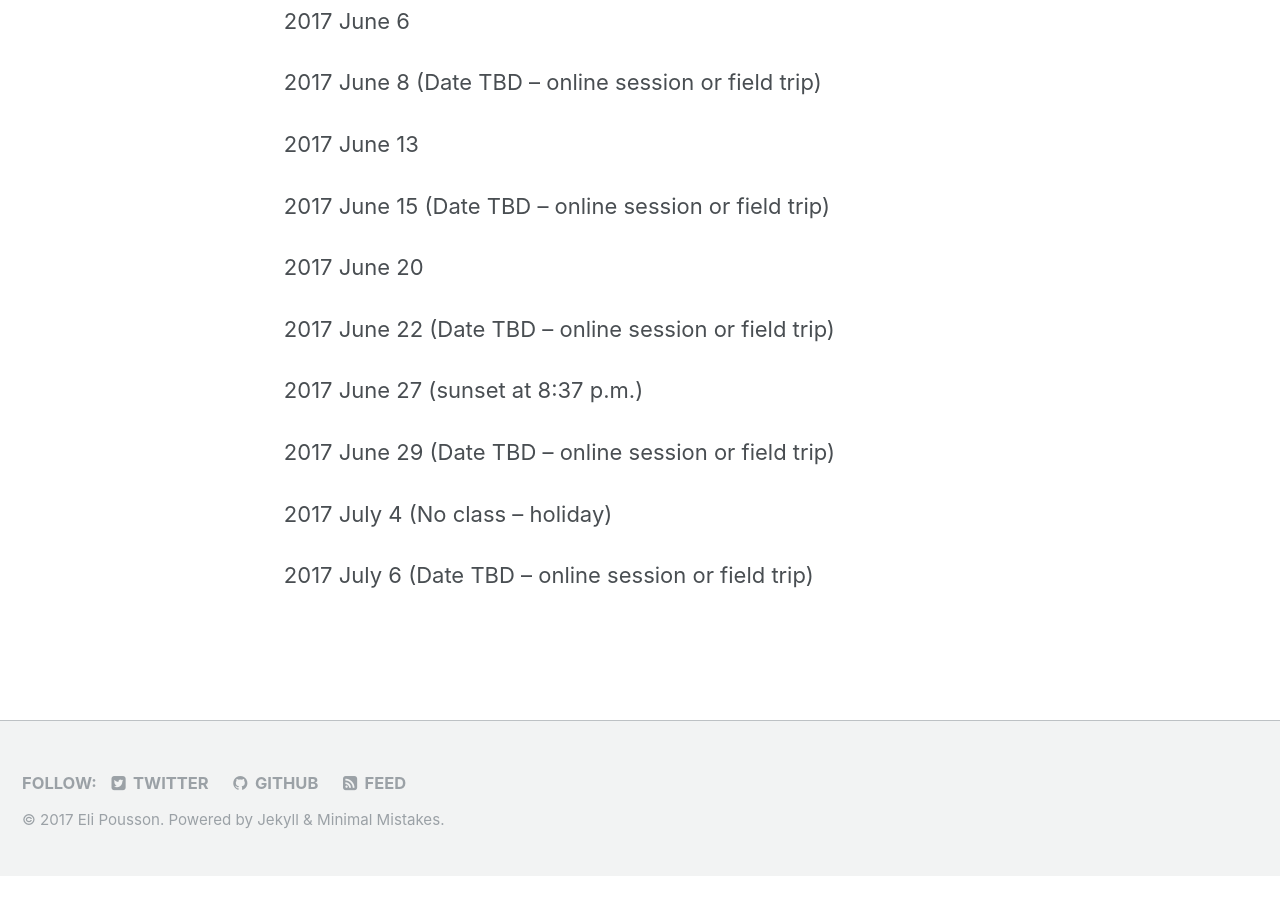
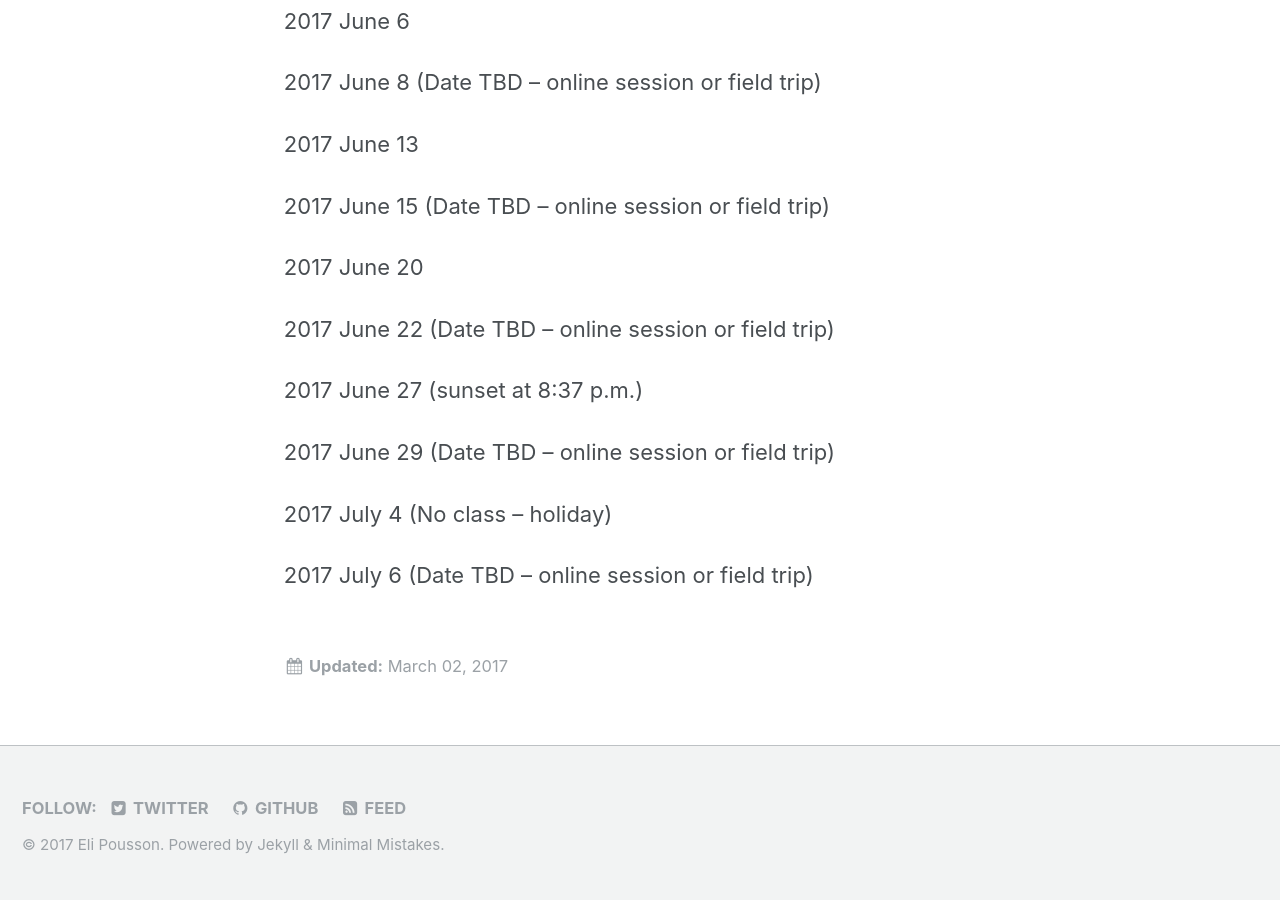
Before and after one commit to elipousson/bmore101, a Jekyll site: the page built from _pages/umbc-hist411-syllabus.md, in a window 1280 px wide and 900 px high, scrolled down 4932 px. Built offline with Jekyll 4.4.1, drawn with Linux system fonts in a browser that asks for light colours; before the commit the page ends 5808 px from its top, so only the background shows below that.

Commit message:
Rename syllabus file + add permalink

```diff
--- a/_pages/umbc-hist-411-syllabus-2017.md
+++ b/_pages/umbc-hist411-syllabus.md
@@ -1,5 +1,7 @@
 ---
 title: "HIST 411 (Public History Methods): Explore Baltimore Heritage 101"
+date: 2017-03-02
+permalink: /syllabus/
 ---
 
 ## Introduction
```
